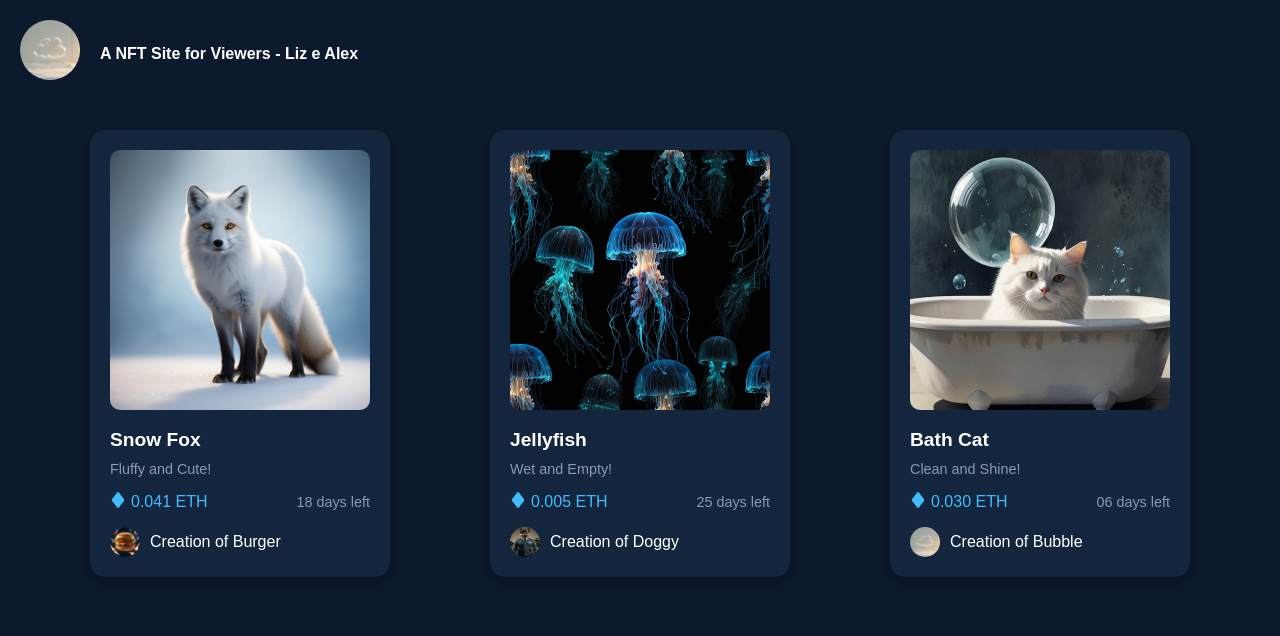
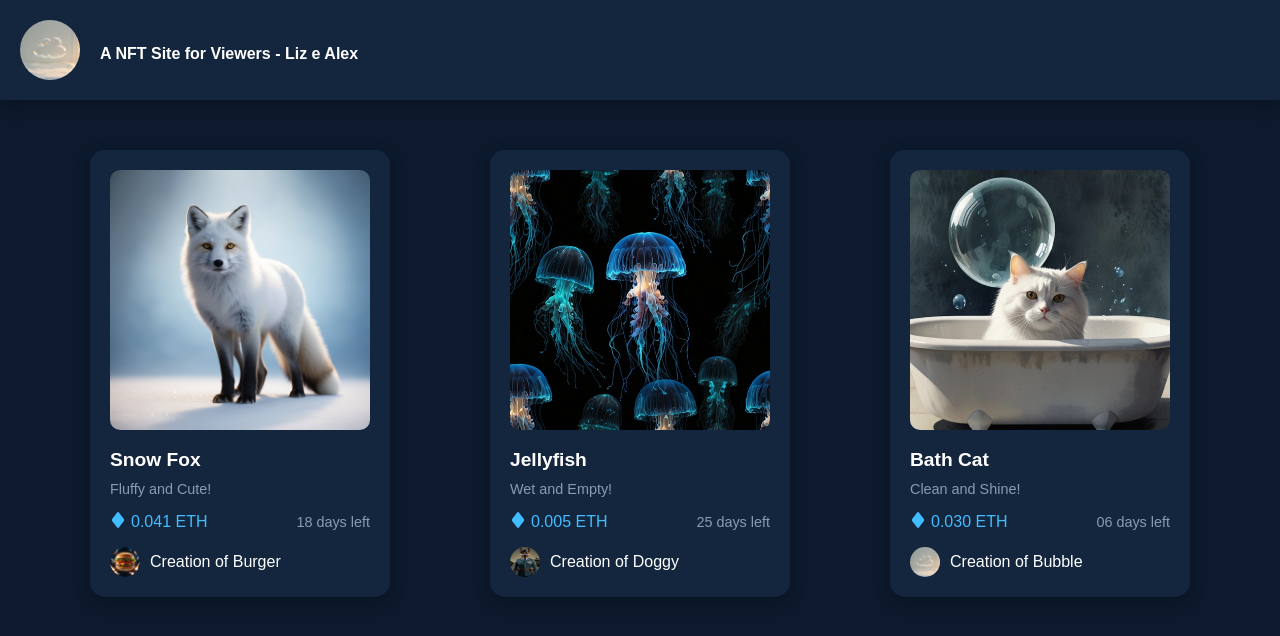
Before and after one commit to Alexig2/GCSI-Portif-lio---Alex-e-Liz, a plain HTML site: page index.html in a window 1280 px wide. Drawn offline with nearby package versions, Linux system fonts and the light colour scheme.

Commit message:
Update styles.css

```diff
--- a/styles.css
+++ b/styles.css
@@ -13,8 +13,12 @@ body {
 header {
   padding-left: 20px;
   padding-top: 20px;
+  padding-bottom: 20px;
   color: white;
   display: flex;
+  background-color: #14263d;
+  box-shadow: 0 4px 15px rgba(0, 0, 0, 0.3);
+
 }
 
 h2 {
```
